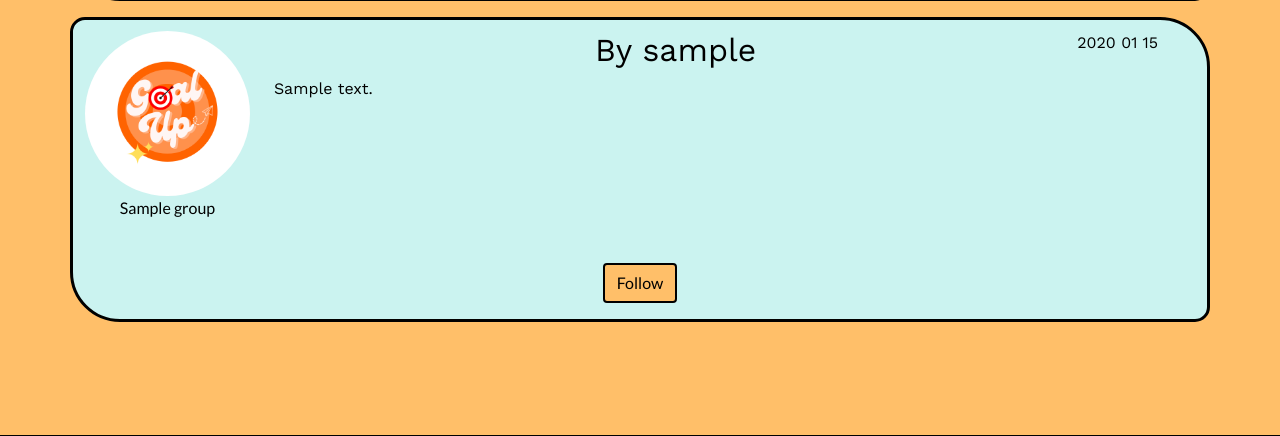
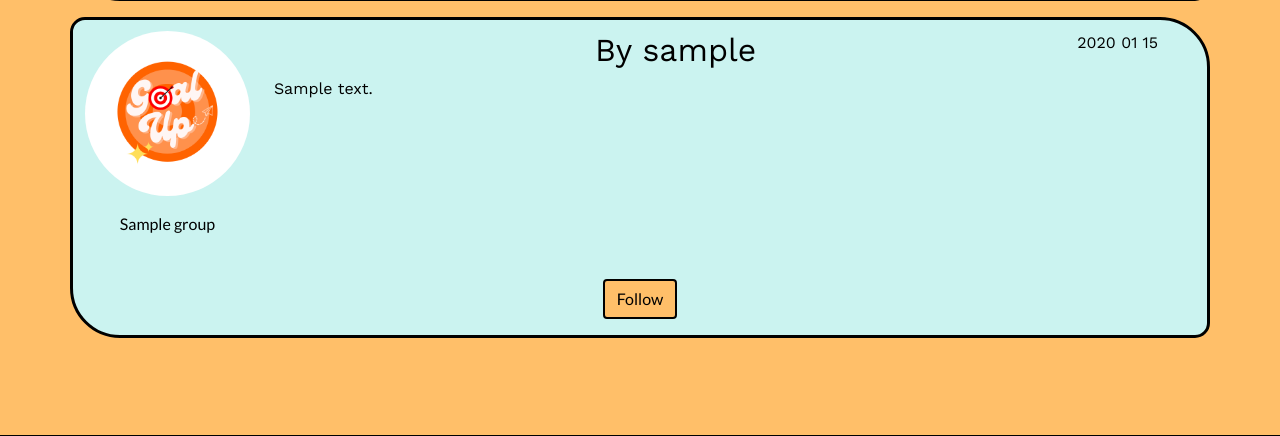
Before and after one commit to sael17/TechExchange-S22-TeamLorem, a Flask app: page /group/1 in a window 1280 px wide. Shown: the part 577-1013 px from the top of the page. Run offline with Flask 2, Linux system fonts and the light colour scheme; the visitor is signed in with stand-in values (Sample User, id 1); a database or web service that is not in the repository returns one stand-in record (values such as "Sample title"); some libraries are stand-ins or nearby versions.

Commit message:
Last CSS Fixes

```diff
--- a/app.py
+++ b/app.py
@@ -637,7 +637,7 @@ def post():
         'group': group_name,
         'content': content,
         'date': time,
-        'group_image': 'https://imageio.forbes.com/blogs-images/forbestechcouncil/files/2019/01/canva-photo-editor-8-7.jpg?fit=bounds&format=jpg&width=960'
+        'group_image': '/static/img/Page-logo.png'
     })
 
     model.create_post(new_post, posts, errors)
--- a/static/css/groups.css
+++ b/static/css/groups.css
@@ -117,3 +117,7 @@ textarea{
     border: 0px !important;
     padding: 2% !important;
 }
+
+#post-group{
+    margin-top: 1rem;
+}
--- a/templates/group.html
+++ b/templates/group.html
@@ -38,7 +38,7 @@
     <div class="row">
         <div class="col-2 m-auto group-info">
             <img src="/static/img/Page-logo.png" alt="post-img">
-            <p>{{ post.group }}</p>
+            <p id="post-group">{{ post.group }}</p>
         </div>
         <div id="align-left" class="col-md-10 post-content">
             <p class="date">{{ post.date }}</p>
```
